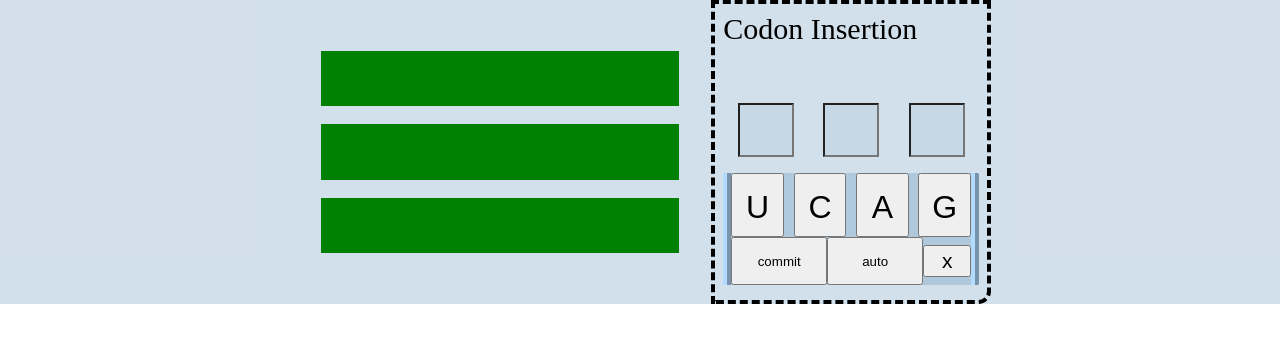
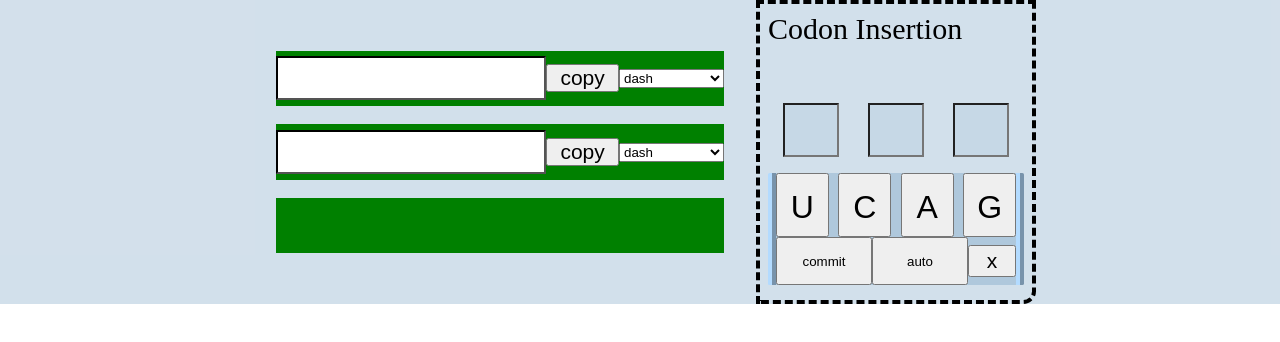
Before and after one commit to Aborgen/decode-codon, a Vue app: page / in a window 1280 px wide. Shown: the top 342 px of the page. Built offline with nearby package versions, Linux system fonts and the light colour scheme.

Commit message:
Add textareas which display codons and amino acids and can be copied to the user's clipboard

```diff
--- a/src/components/AminoAcidDisplay/AminoAcidDisplay.vue
+++ b/src/components/AminoAcidDisplay/AminoAcidDisplay.vue
@@ -1,14 +1,74 @@
 <template>
 <div class='amino-acid-container'>
-  <section class='chain-display codon-chain'></section>
-  <section class='chain-display amino-acid-chain'></section>
+  <section class='chain-display codon-chain'>
+      <textarea v-model="codonChain.join(codonSeparator)" id='codon-field' cols='1' rows='1' readonly></textarea>
+      <button
+        @click="copyCodonsToClipboard"
+        class='copy-button'>copy</button>
+      <select v-model="codonSeparator" name='codon separator'>
+        <option v-for="[separator, description] in Object.entries(possibleSeparators)"
+          :value="separator">{{ description }}</option>
+      </select>
+  </section>
+  <section class='chain-display amino-acid-chain'>
+      <textarea v-model="aminoAcidChain.join(aminoAcidSeparator)" id='amino-acid-field' cols='1' rows='1' readonly></textarea>
+      <button
+        @click="copyAminoAcidsToClipboard"
+        class='copy-button'>copy</button>
+      <select v-model="aminoAcidSeparator" name='amino acid separator'>
+        <option v-for="[separator, description] in Object.entries(possibleSeparators)"
+          :value="separator">{{ description }}</option>
+      </select>
+  </section>
   <section class='chain-display extra'></section>
 </div>
 </template>
 
 <script lang='ts'>
+// Not finalized... might not work in all instances. clipboard.js?
+function copyToClipboard(target: HTMLTextAreaElement) : void {
+  if (!(target instanceof HTMLTextAreaElement)) {
+    return;
+  }
+
+  target.focus();
+  target.select();
+  try {
+    document.execCommand('copy');
+    console.log('Copied to clipboard');
+  }
+  catch (err) {
+    console.log('Unable to copy');
+  }
+}
+
+function copyAminoAcidsToClipboard(this: any) {
+  const target = document.querySelector('#amino-acid-field');
+  this.copyToClipboard(target);
+}
+
+function copyCodonsToClipboard(this: any) {
+  const target = document.querySelector('#codon-field');
+  this.copyToClipboard(target);
+  console.log(this.codonSeparator);
+}
+
 export default {
   name: 'AminoAcidDisplay',
+  data() {
+    return {
+      aminoAcidSeparator: '-',
+      codonSeparator: '-',
+      possibleSeparators: {
+        '-' :'dash',
+        ''  :'none',
+        ' ' :'space',
+        ',' :'comma',
+        ', ':'comma space',
+        '_' :'underscore'
+      }
+    };
+  },
   props: {
     aminoAcidChain: {
       type: Array,
@@ -18,6 +78,11 @@ export default {
       type: Array,
       required: true
     }
+  },
+  methods: {
+    copyAminoAcidsToClipboard,
+    copyCodonsToClipboard,
+    copyToClipboard
   }
 };
 </script>
@@ -25,7 +90,7 @@ export default {
 <style scoped>
 .amino-acid-container {
   height: 15rem;
-  flex-basis: 40%;
+  flex-basis: 50%;
   display: flex;
   flex-flow: column nowrap;
   align-items: stretch;
@@ -34,9 +99,32 @@ export default {
 }
 
 .chain-display {
+  display: flex;
+  flex-flow: row nowrap;
+  justify-content: space-evenly;
+  align-items: center;
   flex-basis: 23%;
   background: green;
-
 }
 
+.chain-display textarea {
+  flex-basis: 70%;
+  background: white;
+  color: black;
+  height: 80%;
+  border: 2px inset black;
+  padding: 0;
+  margin: 0;
+  box-sizing: border-box;
+  resize: none;
+  font-size: 0.7em;
+  white-space: nowrap;
+}
+
+.copy-button {
+  width: 4em;
+  font-size: 0.7em;
+  padding: 0;
+  margin: 0;
+}
 </style>
```
